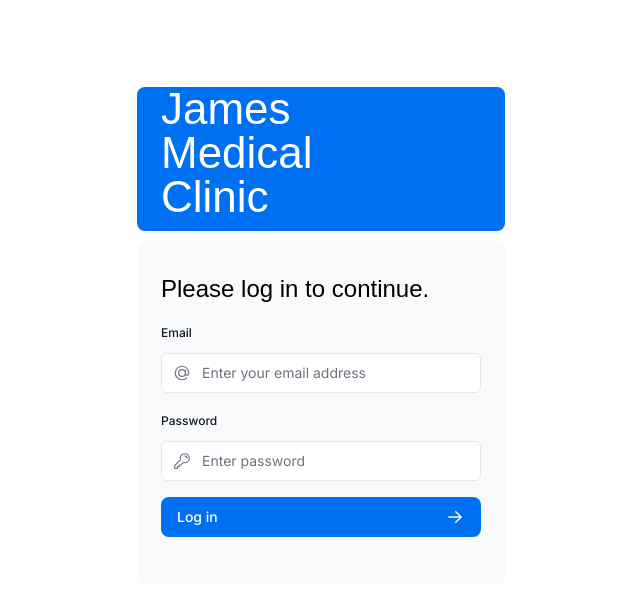
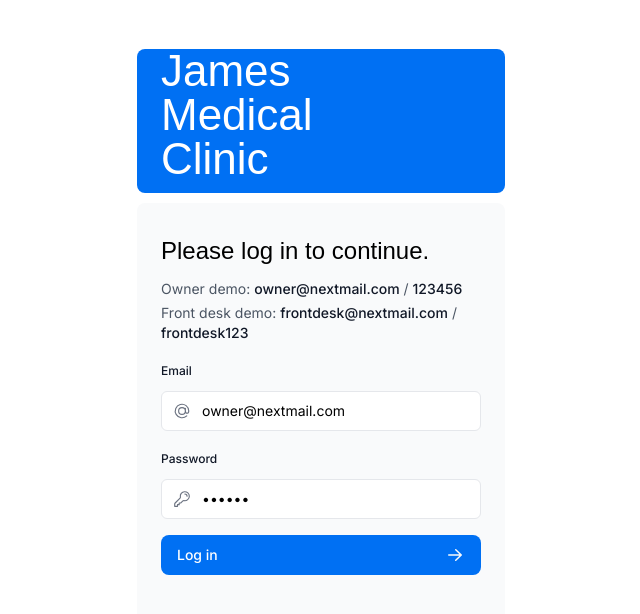
Before and after one commit to Jamesteams12/Nextjs-dashboard, a Next.js app in the folder nextjs-dashboard/: page /login in a window 1280 px wide. Shown: the top 614 px of the page, without its empty margins (319-959 px from the left). Built offline with nearby package versions, Linux system fonts and the light colour scheme; a web font is replaced by a local one.

Commit message:
feat: implement user roles and update authentication flow

```diff
--- a/nextjs-dashboard/app/lib/definitions.ts
+++ b/nextjs-dashboard/app/lib/definitions.ts
@@ -2,11 +2,14 @@
 // It describes the shape of the data, and what data type each property should accept.
 // For simplicity of teaching, we're manually defining these types.
 // However, these types are generated automatically if you're using an ORM such as Prisma.
+export type UserRole = 'owner' | 'front_desk';
+
 export type User = {
   id: string;
   name: string;
   email: string;
   password: string;
+  role: UserRole;
 };
 
 export type Customer = {
--- a/nextjs-dashboard/app/lib/placeholder-data.ts
+++ b/nextjs-dashboard/app/lib/placeholder-data.ts
@@ -3,9 +3,17 @@
 const users = [
   {
     id: '410544b2-4001-4271-9855-fec4b6a6442a',
-    name: 'User',
-    email: 'user@nextmail.com',
+    name: 'Owner',
+    email: 'owner@nextmail.com',
     password: '123456',
+    role: 'owner',
+  },
+  {
+    id: '6f26a2d8-3f8d-44a9-9d52-3d7f4b0d7c7f',
+    name: 'Front Desk',
+    email: 'frontdesk@nextmail.com',
+    password: 'frontdesk123',
+    role: 'front_desk',
   },
 ];
 
--- a/nextjs-dashboard/app/seed/route.ts
+++ b/nextjs-dashboard/app/seed/route.ts
@@ -11,7 +11,8 @@ async function seedUsers() {
       id UUID DEFAULT uuid_generate_v4() PRIMARY KEY,
       name VARCHAR(255) NOT NULL,
       email TEXT NOT NULL UNIQUE,
-      password TEXT NOT NULL
+      password TEXT NOT NULL,
+      role VARCHAR(20) NOT NULL DEFAULT 'owner'
     );
   `;
 
@@ -19,8 +20,8 @@ async function seedUsers() {
     users.map(async (user) => {
       const hashedPassword = await bcrypt.hash(user.password, 10);
       return sql`
-        INSERT INTO users (id, name, email, password)
-        VALUES (${user.id}, ${user.name}, ${user.email}, ${hashedPassword})
+        INSERT INTO users (id, name, email, password, role)
+        VALUES (${user.id}, ${user.name}, ${user.email}, ${hashedPassword}, ${user.role})
         ON CONFLICT (id) DO NOTHING;
       `;
     }),
--- a/nextjs-dashboard/app/ui/login-form.tsx
+++ b/nextjs-dashboard/app/ui/login-form.tsx
@@ -26,6 +26,14 @@ export default function LoginForm() {
         <h1 className={`${lusitana.className} mb-3 text-2xl`}>
           Please log in to continue.
         </h1>
+        <div className="mb-4 space-y-1 text-sm text-gray-600">
+          <p>
+            Owner demo: <span className="font-medium text-gray-900">owner@nextmail.com</span> / <span className="font-medium text-gray-900">123456</span>
+          </p>
+          <p>
+            Front desk demo: <span className="font-medium text-gray-900">frontdesk@nextmail.com</span> / <span className="font-medium text-gray-900">frontdesk123</span>
+          </p>
+        </div>
         <div className="w-full">
           <div>
             <label
@@ -40,7 +48,9 @@ export default function LoginForm() {
                 id="email"
                 type="email"
                 name="email"
+                autoComplete="email"
                 placeholder="Enter your email address"
+                defaultValue="owner@nextmail.com"
                 required
               />
               <AtSymbolIcon className="pointer-events-none absolute left-3 top-1/2 h-[18px] w-[18px] -translate-y-1/2 text-gray-500 peer-focus:text-gray-900" />
@@ -59,7 +69,9 @@ export default function LoginForm() {
                 id="password"
                 type="password"
                 name="password"
+                autoComplete="current-password"
                 placeholder="Enter password"
+                defaultValue="123456"
                 required
                 minLength={6}
               />
--- a/nextjs-dashboard/auth.config.ts
+++ b/nextjs-dashboard/auth.config.ts
@@ -1,4 +1,6 @@
 import type { NextAuthConfig } from 'next-auth';
+
+const allowedDashboardPaths = ['/dashboard', '/dashboard/patients', '/dashboard/appointments', '/dashboard/tomorrow'];
 
 export const authConfig = {
   pages: {
@@ -8,10 +10,20 @@ export const authConfig = {
     authorized({ auth, request: { nextUrl } }) {
       const isLoggedIn = !!auth?.user;
       const isOnDashboard = nextUrl.pathname.startsWith('/dashboard');
+      const isAllowedDashboardPath = allowedDashboardPaths.some((path) => {
+        if (path === '/dashboard') {
+          return nextUrl.pathname === path || nextUrl.pathname === '/dashboard/';
+        }
+        return nextUrl.pathname === path || nextUrl.pathname.startsWith(`${path}/`);
+      });
+      const role = auth?.user?.role as 'owner' | 'front_desk' | undefined;
 
       if (isOnDashboard) {
-        if (isLoggedIn) return true;
-        return false;
+        if (!isLoggedIn) return false;
+
+        if (role === 'owner') return true;
+
+        return isAllowedDashboardPath;
       }
 
       if (isLoggedIn) {
--- a/nextjs-dashboard/auth.ts
+++ b/nextjs-dashboard/auth.ts
@@ -25,6 +25,7 @@ export const { auth, signIn, signOut } = NextAuth({
     async jwt({ token, user }) {
       if (user) {
         token.id = user.id;
+        token.role = user.role;
       }
       return token;
     },
@@ -32,6 +33,11 @@ export const { auth, signIn, signOut } = NextAuth({
       if (session.user && token.id) {
         session.user.id = token.id as string;
       }
+
+      if (session.user && token.role) {
+        session.user.role = token.role as 'owner' | 'front_desk';
+      }
+
       return session;
     },
   },
@@ -53,6 +59,7 @@ export const { auth, signIn, signOut } = NextAuth({
               id: user.id,
               name: user.name,
               email: user.email,
+              role: user.role,
             };
           }
         }
```
Also changed, not shown: nextjs-dashboard/types/next-auth-augmentations.d.ts (added, +21 -0 lines).
